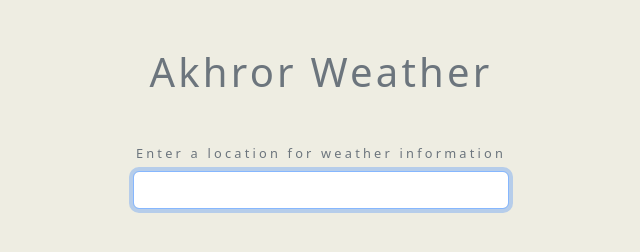
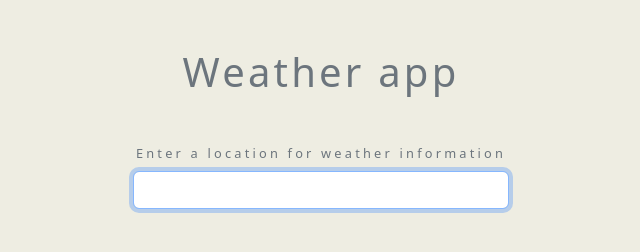
Before and after one commit to mukhammadaeli/weather-app, a plain HTML site: page index.html in a window 1280 px wide. Shown: the whole page, without its empty margins (319-959 px from the left). Drawn offline with nearby package versions, Linux system fonts and the light colour scheme.

Commit message:
edited html

```diff
--- a/index.html
+++ b/index.html
@@ -4,7 +4,7 @@
     <meta charset="UTF-8" />
     <meta http-equiv="X-UA-Compatible" content="IE=edge" />
     <meta name="viewport" content="width=device-width, initial-scale=1.0" />
-    <title>Akhror Weather</title>
+    <title>Weather App</title>
     <link
       href="https://cdn.jsdelivr.net/npm/bootstrap@5.2.0-beta1/dist/css/bootstrap.min.css"
       rel="stylesheet"
@@ -15,7 +15,7 @@
   </head>
   <body>
     <div class="container text-muted mx-auto text-center">
-      <h1 class="my-5">Akhror Weather</h1>
+      <h1 class="my-5">Weather app</h1>
 
       <form id="change-location" class="text-muted">
         <label class="mb-2" for="city">
```
